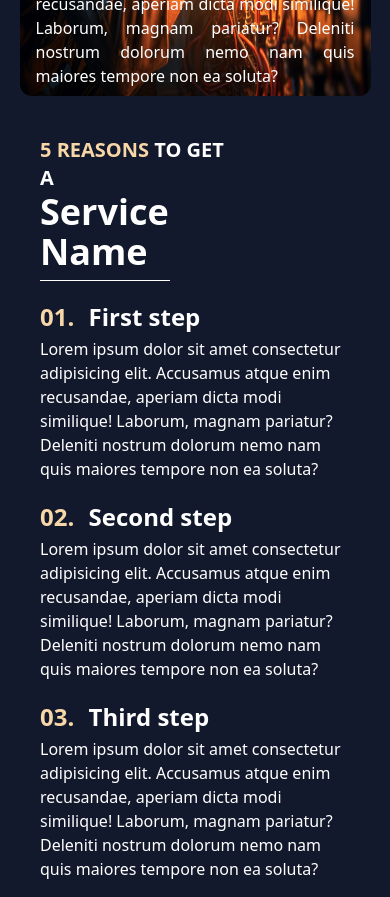
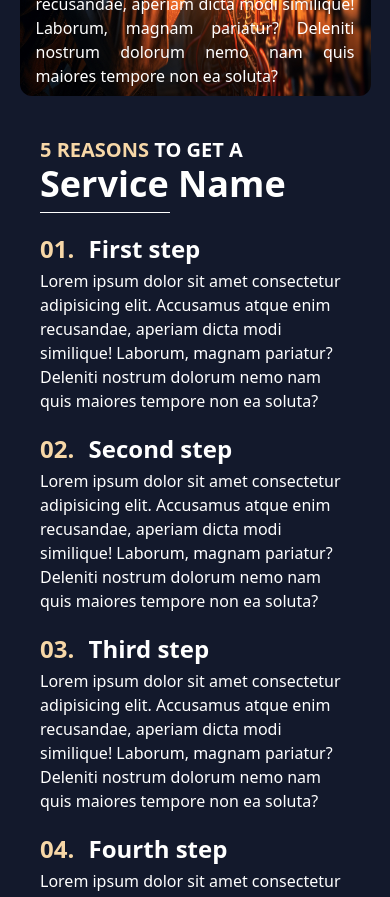
Before and after one commit to TheCryptoChad/Electrician-Site, a Next.js app: page / in a window 390 px wide. Shown: the part 2860-3757 px from the top of the page. Built offline with nearby package versions, Linux system fonts and the light colour scheme.

Commit message:
visual bugs

```diff
--- a/components/home/AboutUs.tsx
+++ b/components/home/AboutUs.tsx
@@ -73,7 +73,7 @@ export default function AboutUs() {
 						</p>
 					</div>
 
-					<div className='Lg:ml-20 flex items-center gap-2'>
+					<div className='lg:ml-20 flex items-center gap-2'>
 						<h1 className='text-4xl font-extrabold text-[#F7D7A7] lg:text-9xl'>32,876,449</h1>
 						<p className='text-sm font-bold lg:text-lg'>
 							Nails Used*
--- a/components/home/Reviews.tsx
+++ b/components/home/Reviews.tsx
@@ -41,7 +41,7 @@ export default function Reviews() {
 				</div>
 			</div>
 
-			<div className='relative w-screen lg:w-[90vw] bg-[#13192C] text-white'>
+			<div className='relative w-screen bg-[#13192C] text-white lg:w-[90vw]'>
 				<div className='bg-header-button-gradient absolute left-1/2 top-0 flex h-40 w-4/5 -translate-x-1/2 -translate-y-1/2 flex-col items-center gap-4 py-5'>
 					<div className='flex items-center gap-2'>
 						{stars.map((_, index: number) => {
@@ -102,11 +102,11 @@ export default function Reviews() {
 					/>
 
 					<div className='z-20 flex w-1/2 flex-col'>
-						<h2 className='text-xl font-extrabold lg:text-2xl'>
+						<h2 className='text-xl font-extrabold max-lg:text-nowrap lg:text-2xl'>
 							<span className='text-[#F7D7A7]'>5 REASONS</span> TO GET A
 						</h2>
 
-						<h1 className='text-4xl font-extrabold lg:text-6xl'>Service Name</h1>
+						<h1 className='text-4xl font-extrabold max-lg:text-nowrap lg:text-6xl'>Service Name</h1>
 
 						<Separator className='mt-2 w-2/3 bg-white lg:mt-5' />
 					</div>
```
